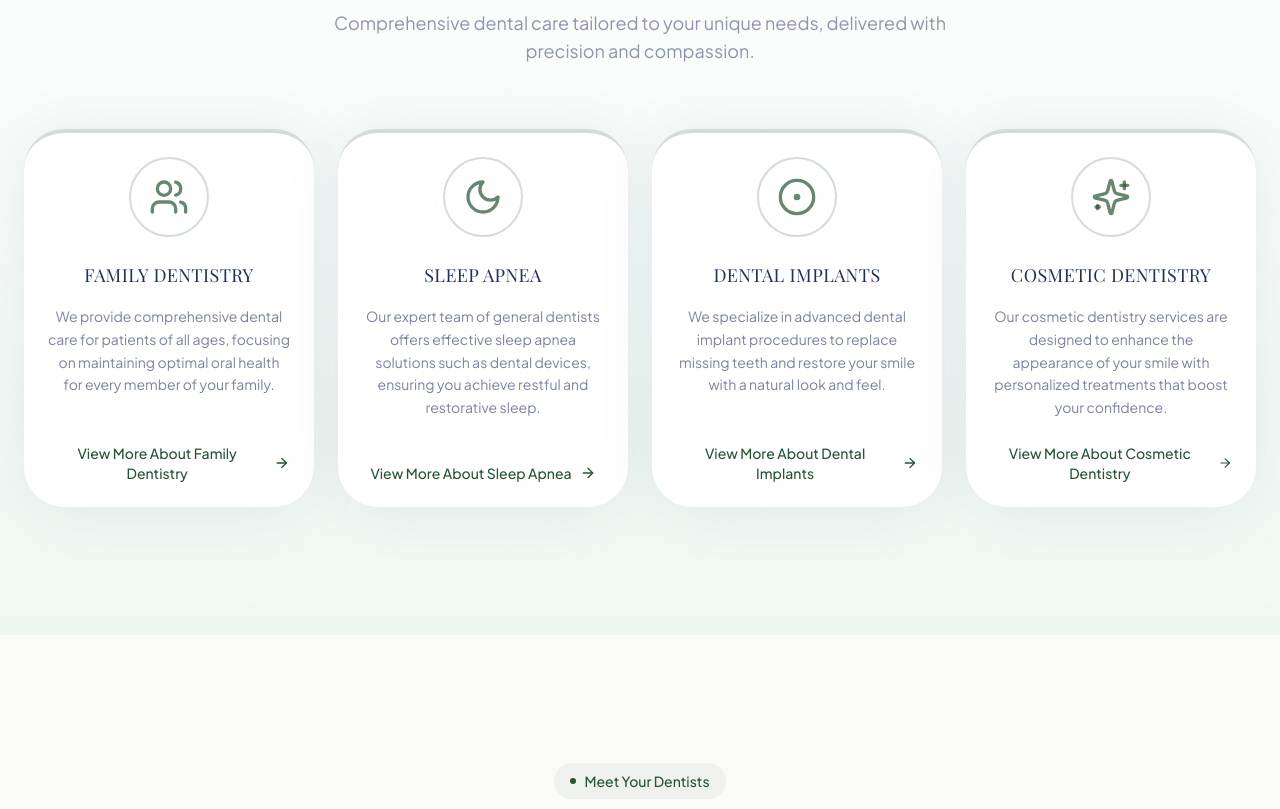
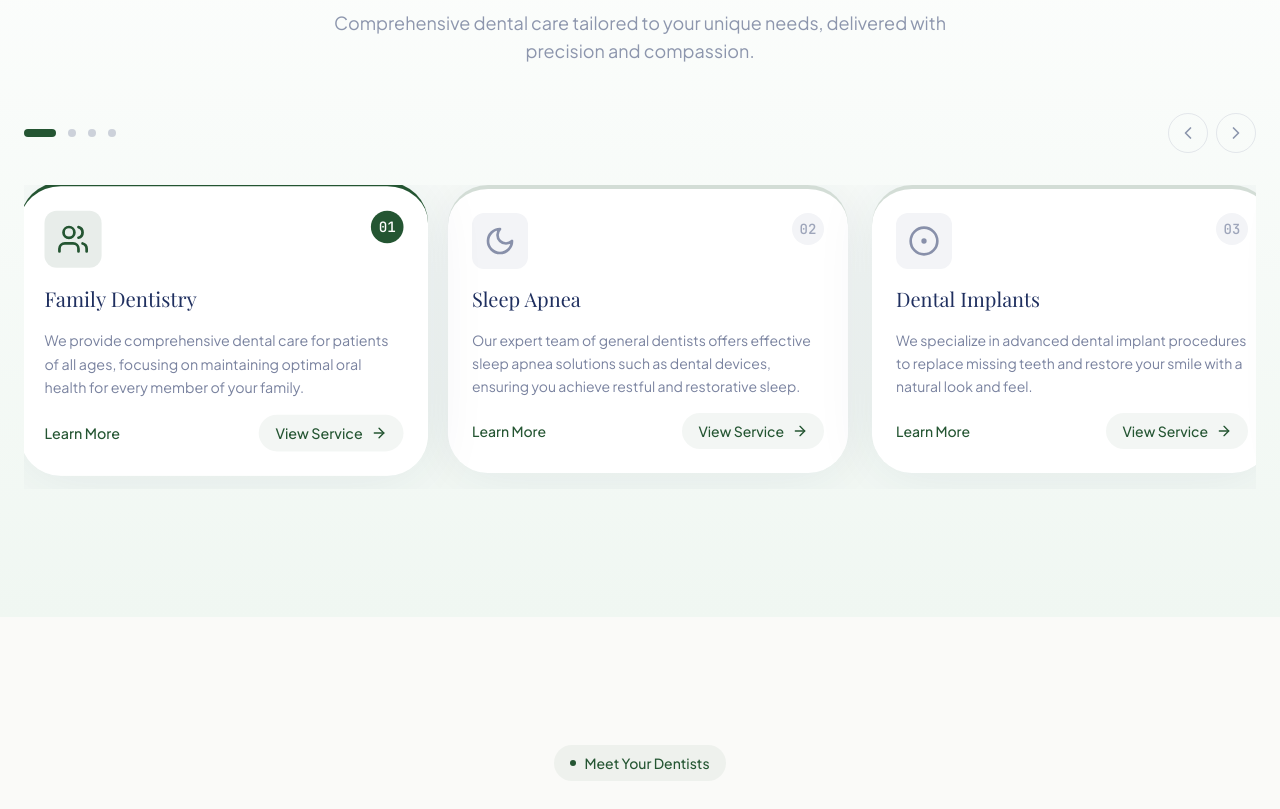
Before and after one commit to Sarahlunt6/musso-family-dentistry, a Next.js app: page / in a window 1280 px wide. Shown: the part 1043-1852 px from the top of the page. Built offline with nearby package versions, Linux system fonts and the light colour scheme; a web font is replaced by a local one.

Commit message:
Update Specialties.tsx

```diff
--- a/src/components/Specialties.tsx
+++ b/src/components/Specialties.tsx
@@ -1,9 +1,11 @@
 "use client";
 
-import { useEffect, useRef } from "react";
+import { useState, useEffect, useRef, useCallback } from "react";
 import { gsap } from "gsap";
 import { ScrollTrigger } from "gsap/ScrollTrigger";
-import { ArrowRight, Users, Moon, CircleDot, Sparkles } from "lucide-react";
+import { motion, AnimatePresence } from "framer-motion";
+import { ArrowRight, Users, Moon, CircleDot, Sparkles, ChevronLeft, ChevronRight } from "lucide-react";
+import { cn } from "@/lib/utils";
 
 gsap.registerPlugin(ScrollTrigger);
 
@@ -13,6 +15,7 @@ const specialties = [
     title: "Family Dentistry",
     description:
       "We provide comprehensive dental care for patients of all ages, focusing on maintaining optimal oral health for every member of your family.",
+    extendedInfo: "From routine cleanings and exams to fillings and preventive care, we ensure your entire family receives personalized attention in a comfortable environment.",
     icon: "/icons/family-dentistry.svg",
     href: "/services/family-dentistry",
   },
@@ -21,6 +24,7 @@ const specialties = [
     title: "Sleep Apnea",
     description:
       "Our expert team of general dentists offers effective sleep apnea solutions such as dental devices, ensuring you achieve restful and restorative sleep.",
+    extendedInfo: "Custom oral appliances can reposition your jaw to keep airways open, offering a comfortable alternative to CPAP machines for mild to moderate sleep apnea.",
     icon: "/icons/sleep-apnea.svg",
     href: "/services/sleep-apnea",
   },
@@ -29,6 +33,7 @@ const specialties = [
     title: "Dental Implants",
     description:
       "We specialize in advanced dental implant procedures to replace missing teeth and restore your smile with a natural look and feel.",
+    extendedInfo: "Our implant solutions include single tooth replacements, implant-supported bridges, and full-arch restorations using the latest techniques and materials.",
     icon: "/icons/dental-implants.svg",
     href: "/services/dental-implants",
   },
@@ -37,6 +42,7 @@ const specialties = [
     title: "Cosmetic Dentistry",
     description:
       "Our cosmetic dentistry services are designed to enhance the appearance of your smile with personalized treatments that boost your confidence.",
+    extendedInfo: "Services include professional teeth whitening, porcelain veneers, bonding, and smile makeovers tailored to achieve your ideal aesthetic goals.",
     icon: "/icons/cosmetic-dentistry.svg",
     href: "/services/cosmetic-dentistry",
   },
@@ -44,7 +50,7 @@ const specialties = [
 
 // Icon component using Lucide icons
 const SpecialtyIcon = ({ type }: { type: string }) => {
-  const iconClass = "w-10 h-10";
+  const iconClass = "w-8 h-8";
 
   switch (type) {
     case "family":
@@ -63,6 +69,52 @@ const SpecialtyIcon = ({ type }: { type: string }) => {
 export default function Specialties() {
   const sectionRef = useRef<HTMLElement>(null);
   const headerRef = useRef<HTMLDivElement>(null);
+  const carouselRef = useRef<HTMLDivElement>(null);
+  const [currentIndex, setCurrentIndex] = useState(0);
+  const [expandedCard, setExpandedCard] = useState<string | null>(null);
+  const [isDragging, setIsDragging] = useState(false);
+  const [startX, setStartX] = useState(0);
+  const [scrollLeft, setScrollLeft] = useState(0);
+
+  // Navigation handlers
+  const goToPrevious = useCallback(() => {
+    setCurrentIndex((prev) => (prev === 0 ? specialties.length - 1 : prev - 1));
+    setExpandedCard(null);
+  }, []);
+
+  const goToNext = useCallback(() => {
+    setCurrentIndex((prev) => (prev + 1) % specialties.length);
+    setExpandedCard(null);
+  }, []);
+
+  // Drag to scroll handlers
+  const handleMouseDown = (e: React.MouseEvent) => {
+    if (!carouselRef.current) return;
+    setIsDragging(true);
+    setStartX(e.pageX - carouselRef.current.offsetLeft);
+    setScrollLeft(carouselRef.current.scrollLeft);
+  };
+
+  const handleMouseMove = (e: React.MouseEvent) => {
+    if (!isDragging || !carouselRef.current) return;
+    e.preventDefault();
+    const x = e.pageX - carouselRef.current.offsetLeft;
+    const walk = (x - startX) * 2;
+    carouselRef.current.scrollLeft = scrollLeft - walk;
+  };
+
+  const handleMouseUp = () => {
+    setIsDragging(false);
+  };
+
+  const handleMouseLeave = () => {
+    setIsDragging(false);
+  };
+
+  // Toggle card expansion
+  const toggleExpand = (id: string) => {
+    setExpandedCard(expandedCard === id ? null : id);
+  };
 
   useEffect(() => {
     const ctx = gsap.context(() => {
@@ -83,18 +135,17 @@ export default function Specialties() {
         }
       );
 
-      // Cards stagger animation
+      // Carousel animation
       gsap.fromTo(
-        ".specialty-card",
+        ".specialties-carousel",
         { opacity: 0, y: 60 },
         {
           opacity: 1,
           y: 0,
           duration: 0.8,
-          stagger: 0.15,
           ease: "power3.out",
           scrollTrigger: {
-            trigger: ".specialties-grid",
+            trigger: ".specialties-carousel",
             start: "top 75%",
             toggleActions: "play none none none",
           },
@@ -105,11 +156,23 @@ export default function Specialties() {
     return () => ctx.revert();
   }, []);
 
+  // Auto-scroll effect
+  useEffect(() => {
+    if (carouselRef.current) {
+      const cardWidth = carouselRef.current.querySelector('.specialty-card')?.clientWidth || 0;
+      const gap = 24; // gap-6 = 24px
+      carouselRef.current.scrollTo({
+        left: currentIndex * (cardWidth + gap),
+        behavior: 'smooth'
+      });
+    }
+  }, [currentIndex]);
+
   return (
-    <section ref={sectionRef} className="py-24 lg:py-32 bg-gradient-to-b from-white to-[#f0f7f2]">
+    <section ref={sectionRef} className="py-24 lg:py-32 bg-gradient-to-b from-white to-[#f0f7f2] overflow-hidden">
       <div className="max-w-7xl mx-auto px-6">
         {/* Section Header */}
-        <div ref={headerRef} className="text-center mb-16">
+        <div ref={headerRef} className="text-center mb-12">
           <span className="inline-flex items-center gap-2 px-4 py-2 rounded-full bg-green/5 text-green text-sm font-medium mb-6">
             <span className="w-1.5 h-1.5 rounded-full bg-green" />
             What We Offer
@@ -123,40 +186,168 @@ export default function Specialties() {
           </p>
         </div>
 
-        {/* Specialties Grid */}
-        <div className="specialties-grid grid sm:grid-cols-2 lg:grid-cols-4 gap-6">
-          {specialties.map((specialty) => (
+        {/* Navigation Controls */}
+        <div className="flex items-center justify-between mb-8">
+          <div className="flex items-center gap-3">
+            {specialties.map((_, index) => (
+              <button
+                key={index}
+                onClick={() => {
+                  setCurrentIndex(index);
+                  setExpandedCard(null);
+                }}
+                className={cn(
+                  "h-2 rounded-full transition-all duration-300",
+                  index === currentIndex
+                    ? "w-8 bg-green"
+                    : "w-2 bg-navy/20 hover:bg-navy/40"
+                )}
+                aria-label={`Go to slide ${index + 1}`}
+              />
+            ))}
+          </div>
+          <div className="flex items-center gap-2">
+            <button
+              onClick={goToPrevious}
+              className="w-10 h-10 rounded-full border border-navy/10 flex items-center justify-center text-navy/50 hover:text-green hover:border-green transition-colors"
+              aria-label="Previous specialty"
+            >
+              <ChevronLeft className="w-5 h-5" />
+            </button>
+            <button
+              onClick={goToNext}
+              className="w-10 h-10 rounded-full border border-navy/10 flex items-center justify-center text-navy/50 hover:text-green hover:border-green transition-colors"
+              aria-label="Next specialty"
+            >
+              <ChevronRight className="w-5 h-5" />
+            </button>
+          </div>
+        </div>
+
+        {/* Scrolling Carousel */}
         <div
+          ref={carouselRef}
+          className="specialties-carousel flex gap-6 overflow-x-auto scrollbar-hide cursor-grab active:cursor-grabbing pb-4"
+          onMouseDown={handleMouseDown}
+          onMouseMove={handleMouseMove}
+          onMouseUp={handleMouseUp}
+          onMouseLeave={handleMouseLeave}
+          style={{ scrollbarWidth: 'none', msOverflowStyle: 'none' }}
+        >
+          {specialties.map((specialty, index) => {
+            const isExpanded = expandedCard === specialty.id;
+            const isActive = currentIndex === index;
+
+            return (
+              <motion.div
                 key={specialty.id}
-              className="specialty-card group"
+                className={cn(
+                  "specialty-card flex-shrink-0 w-[320px] sm:w-[360px] lg:w-[400px]",
+                  "transition-transform duration-300",
+                  isActive && "scale-[1.02]"
+                )}
+                layout
               >
-              <div className="clinical-container p-6 h-full flex flex-col text-center hover:shadow-clinical-lg transition-all duration-300 border-t-4 border-t-green/20 group-hover:border-t-green">
+                <div
+                  className={cn(
+                    "clinical-container h-full flex flex-col overflow-hidden",
+                    "transition-all duration-300",
+                    isActive ? "shadow-clinical-lg border-green/30" : "hover:shadow-clinical",
+                    "border-t-4",
+                    isActive ? "border-t-green" : "border-t-green/20"
+                  )}
+                >
+                  {/* Card Header */}
+                  <div className="p-6 pb-4">
+                    <div className="flex items-start gap-4">
                       {/* Icon */}
-                <div className="mx-auto mb-6 w-20 h-20 rounded-full border-2 border-green/20 flex items-center justify-center text-green/70 group-hover:text-green group-hover:border-green/40 transition-colors">
+                      <div className={cn(
+                        "w-14 h-14 rounded-xl flex items-center justify-center transition-colors",
+                        isActive
+                          ? "bg-green/10 text-green"
+                          : "bg-navy/5 text-navy/50"
+                      )}>
                         <SpecialtyIcon type={specialty.id} />
                       </div>
 
+                      {/* Number Badge */}
+                      <div className="ml-auto">
+                        <span className={cn(
+                          "inline-flex items-center justify-center w-8 h-8 rounded-full text-sm font-mono font-medium",
+                          isActive
+                            ? "bg-green text-white"
+                            : "bg-navy/5 text-navy/40"
+                        )}>
+                          {String(index + 1).padStart(2, '0')}
+                        </span>
+                      </div>
+                    </div>
+
                     {/* Title */}
-                <h3 className="font-display text-lg text-navy uppercase tracking-wide mb-4">
+                    <h3 className="font-display text-xl text-navy mt-4">
                       {specialty.title}
                     </h3>
+                  </div>
 
-                {/* Description */}
-                <p className="text-navy/60 text-sm leading-relaxed flex-grow mb-6">
+                  {/* Card Body */}
+                  <div className="px-6 flex-grow">
+                    <p className="text-navy/60 text-sm leading-relaxed">
                       {specialty.description}
                     </p>
 
-                {/* Link */}
+                    {/* Expandable Content */}
+                    <AnimatePresence>
+                      {isExpanded && (
+                        <motion.div
+                          initial={{ opacity: 0, height: 0 }}
+                          animate={{ opacity: 1, height: "auto" }}
+                          exit={{ opacity: 0, height: 0 }}
+                          transition={{ duration: 0.3 }}
+                          className="overflow-hidden"
+                        >
+                          <div className="pt-4 mt-4 border-t border-navy/10">
+                            <p className="text-navy/70 text-sm leading-relaxed">
+                              {specialty.extendedInfo}
+                            </p>
+                          </div>
+                        </motion.div>
+                      )}
+                    </AnimatePresence>
+                  </div>
+
+                  {/* Card Footer */}
+                  <div className="p-6 pt-4 mt-auto">
+                    <div className="flex items-center justify-between">
+                      <button
+                        onClick={() => toggleExpand(specialty.id)}
+                        className={cn(
+                          "text-sm font-medium transition-colors",
+                          isExpanded ? "text-navy/50" : "text-green hover:text-navy"
+                        )}
+                      >
+                        {isExpanded ? "Show Less" : "Learn More"}
+                      </button>
+
                       <a
                         href="#"
-                  className="inline-flex items-center justify-center gap-2 text-green text-sm font-medium hover:gap-3 transition-all"
+                        className="group inline-flex items-center gap-2 px-4 py-2 bg-green/5 hover:bg-green text-green hover:text-white rounded-full text-sm font-medium transition-all"
                       >
-                  View More About {specialty.title}
-                  <ArrowRight className="w-4 h-4" />
+                        <span>View Service</span>
+                        <ArrowRight className="w-4 h-4 group-hover:translate-x-0.5 transition-transform" />
                       </a>
                     </div>
                   </div>
-          ))}
+                </div>
+              </motion.div>
+            );
+          })}
+        </div>
+
+        {/* Mobile Swipe Hint */}
+        <div className="flex items-center justify-center gap-2 mt-6 text-sm text-navy/40 lg:hidden">
+          <ChevronLeft className="w-4 h-4" />
+          <span>Swipe to explore</span>
+          <ChevronRight className="w-4 h-4" />
         </div>
       </div>
     </section>
```
Lines whose indentation alone changed are shown as unchanged.
